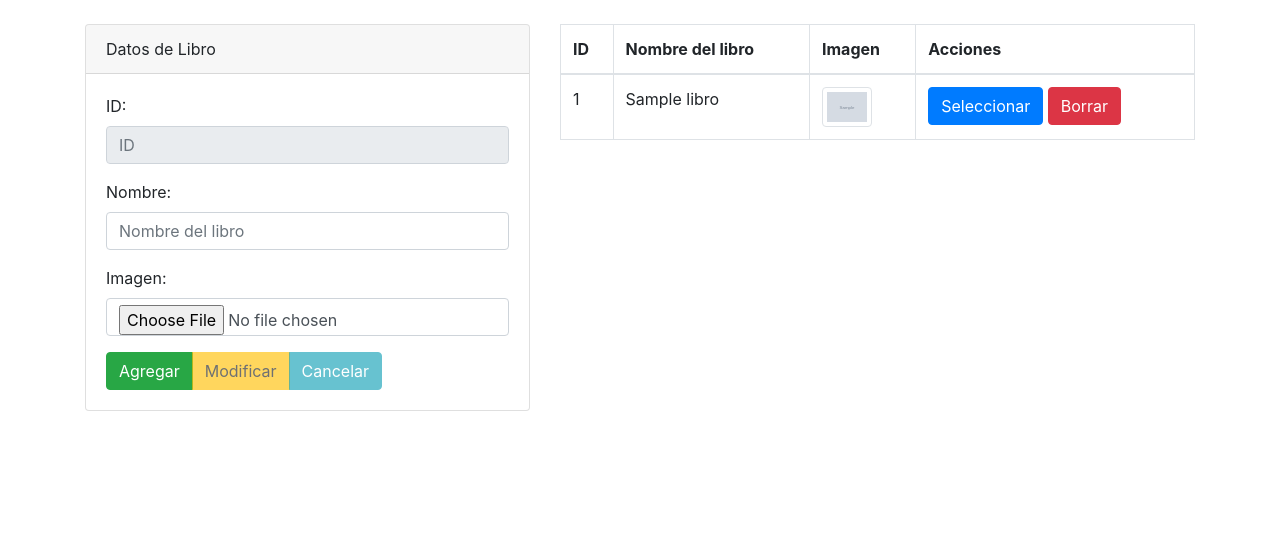
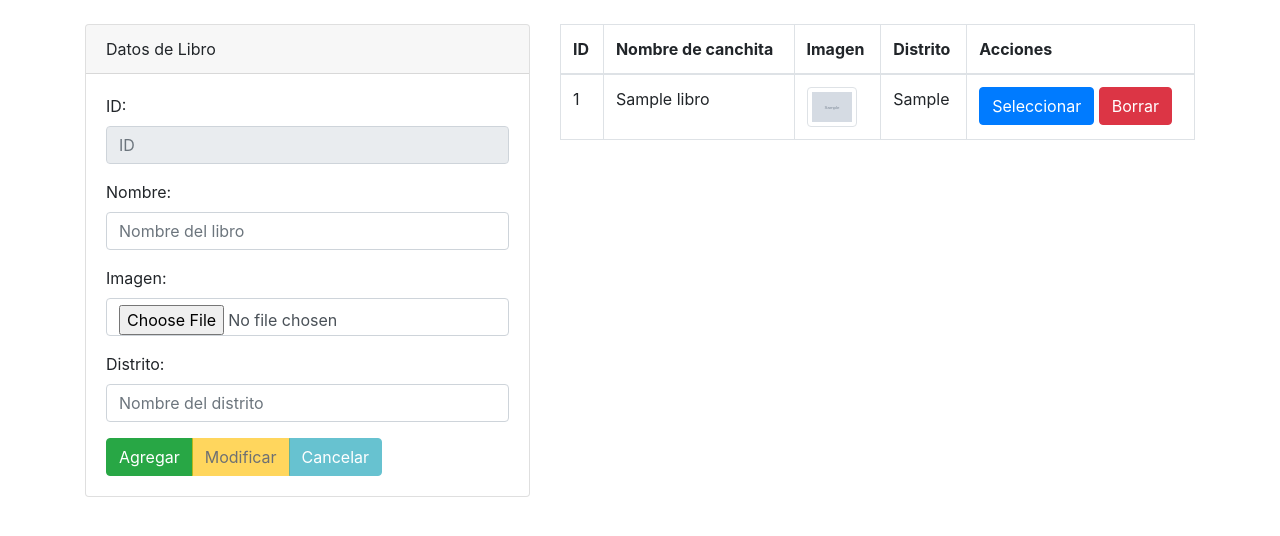
Before and after one commit to gcancho/sitioweb_canchita, a PHP site: page /administrador/seccion/productos.php in a window 1280 px wide. Shown: the part 56-592 px from the top of the page. Run offline with PHP 8.4, Linux system fonts and the light colour scheme; the visitor is signed in with stand-in values (Sample User, id 1); tables that the repository leaves empty or names only in its code hold one stand-in row (values such as "Sample post"); grey boxes marked "Sample" are stand-in pictures.

Commit message:
update: campo distrito ok

```diff
--- a/administrador/seccion/productos.php
+++ b/administrador/seccion/productos.php
@@ -8,6 +8,7 @@
 $txtID = (isset($_POST['txtID'])) ? $_POST['txtID'] : "";
 $txtNombre = (isset($_POST['txtNombre'])) ? $_POST['txtNombre'] : "";
 $txtImagen = (isset($_FILES['txtImagen']['name'])) ? $_FILES['txtImagen']['name'] : "";
+$txtDistrito = (isset($_POST['txtDistrito'])) ? $_POST['txtDistrito'] : "";
 $accion = (isset($_POST['accion'])) ? $_POST['accion'] : "";
 
 include("../config/bd.php");
@@ -15,7 +16,7 @@ include("../config/bd.php");
 // Los parametros que tienen dos puntos (:) son los nombres de los campos de la bd
 switch ($accion) {
     case "Agregar":
-        $sentenciaSQL = $conexion->prepare("INSERT INTO libros (nombre, imagen) VALUES (:nombre, :imagen);");
+        $sentenciaSQL = $conexion->prepare("INSERT INTO libros (nombre, imagen, distrito) VALUES (:nombre, :imagen, :distrito);");
         $sentenciaSQL->bindParam(':nombre', $txtNombre);
 
         $fecha = new DateTime();
@@ -29,14 +30,16 @@ switch ($accion) {
 
 
         $sentenciaSQL->bindParam(':imagen', $nombreArchivo);
+        $sentenciaSQL->bindParam(':distrito', $txtDistrito);
         $sentenciaSQL->execute();
 
         header("Location:productos.php");
 
         break;
     case "Modificar":
-        $sentenciaSQL = $conexion->prepare("UPDATE libros SET nombre=:nombre WHERE id=:id");
+        $sentenciaSQL = $conexion->prepare("UPDATE libros SET nombre=:nombre,distrito=:distrito WHERE id=:id");
         $sentenciaSQL->bindParam(':nombre', $txtNombre);
+        $sentenciaSQL->bindParam(':distrito', $txtDistrito);
         $sentenciaSQL->bindParam(':id', $txtID);
         $sentenciaSQL->execute();
 
@@ -59,8 +62,9 @@ switch ($accion) {
                 }
             }
 
-            $sentenciaSQL = $conexion->prepare("UPDATE libros SET imagen=:imagen WHERE id=:id");
+            $sentenciaSQL = $conexion->prepare("UPDATE libros SET imagen=:imagen,distrito=:distrito WHERE id=:id");
             $sentenciaSQL->bindParam(':imagen', $nombreArchivo);
+            $sentenciaSQL->bindParam(':distrito', $txtDistrito);
             $sentenciaSQL->bindParam(':id', $txtID);
             $sentenciaSQL->execute();
         }
@@ -80,6 +84,7 @@ switch ($accion) {
 
         $txtNombre = $libro['nombre'];
         $txtImagen = $libro['imagen'];
+        $txtDistrito = $libro['distrito'];
         break;
 
     case "Borrar":
@@ -140,6 +145,11 @@ $listaLibros = $sentenciaSQL->fetchAll(PDO::FETCH_ASSOC);
                     <input type="file" class="form-control" name="txtImagen" id="txtImagen" placeholder="Nombre del libro">
                 </div>
 
+                <div class="form-group">
+                    <label for="txtDistrito">Distrito:</label>
+                    <input type="text" required class="form-control" value="<?php echo $txtDistrito; ?>" name="txtDistrito" id="txtDistrito" placeholder="Nombre del distrito">
+                </div>
+
                 <!-- Activar desactivar botones -->
                 <div class="btn-group" role="group" aria-label="">
                     <button type="submit" name="accion" <?php echo ($accion == "Seleccionar") ? "disabled" : ""; ?> value="Agregar" class="btn btn-success">Agregar</button>
@@ -160,8 +170,9 @@ $listaLibros = $sentenciaSQL->fetchAll(PDO::FETCH_ASSOC);
         <thead>
             <tr>
                 <th>ID</th>
-                <th>Nombre del libro</th>
+                <th>Nombre de canchita</th>
                 <th>Imagen</th>
+                <th>Distrito</th>
                 <th>Acciones</th>
             </tr>
         </thead>
@@ -172,6 +183,7 @@ $listaLibros = $sentenciaSQL->fetchAll(PDO::FETCH_ASSOC);
                     <td><?php echo $libro['id']; ?></td>
                     <td><?php echo $libro['nombre']; ?></td>
                     <td><img class="img-thumbnail rounded" src="../../img/<?php echo $libro['imagen']; ?>" width="50" alt=""></td>
+                    <td><?php echo $libro['distrito']; ?></td>
                     <td>
 
                         <form method="post">
```
Also changed, not shown: img/1656973481_cancha-9.jpg (deleted), img/1656973555_cancha-9.jpg (deleted), img/1656988754_cancha-9.jpg (renamed from img/1656973451_cancha-9.jpg), img/1656988776_campo-de-fútbol.jpg (added), img/1656988784_1653085699-yapito-actualiza-02.png (added), img/1656989589_foto.jpg (renamed from img/1656973232_foto.jpg), img/1656989730_cancha-6.jpg (added).
